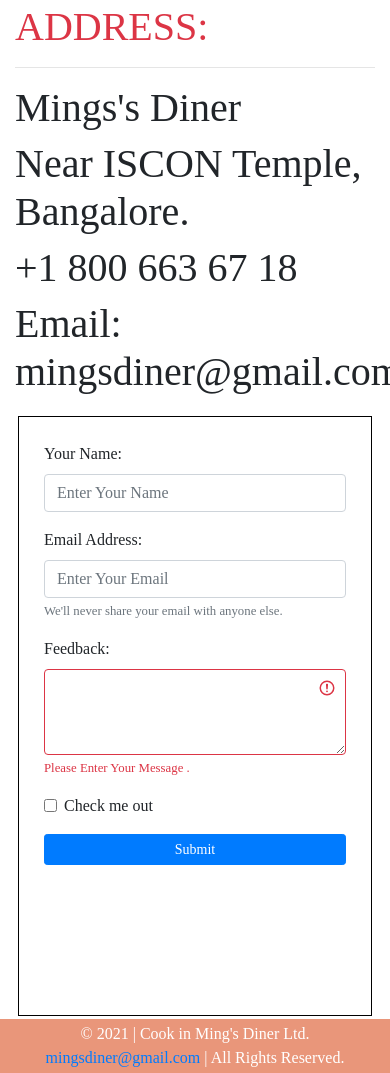
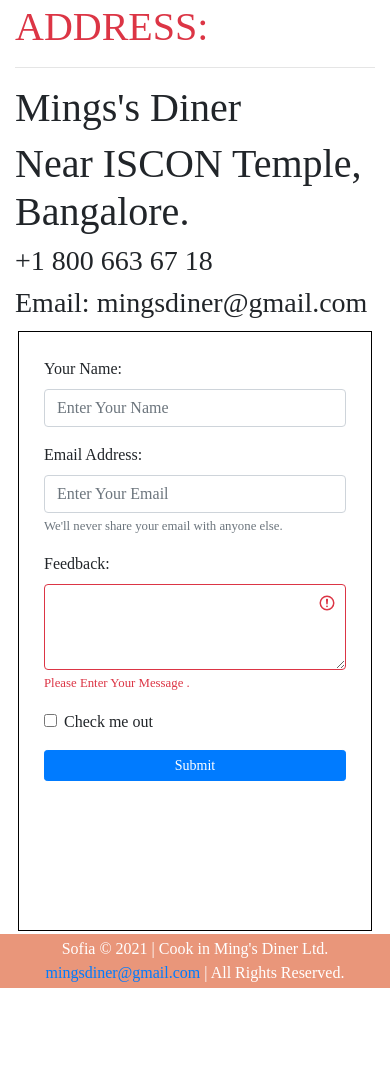
Before and after one commit to nayaksofia/responsive-restaurant-website-bootstrap, a plain HTML site: page index.html in a window 390 px wide. Shown: the part 6721-7794 px from the top of the page. After the commit the page ends 7709 px from the top, so only its background shows below. Drawn offline with Linux system fonts and the light colour scheme.

Commit message:
Change style:

```diff
--- a/css/style.css
+++ b/css/style.css
@@ -39,11 +39,15 @@
   margin-top: 1%;
   border : 1px solid black;
   padding: 25px;
+}
+
+.form-3{
   height: 600px;
 }
 .footer{
 
     text-align: center;
+    position: relative;
     padding: 3px;
     background-color: DarkSalmon;
     color: white;
--- a/index.html
+++ b/index.html
@@ -308,19 +308,18 @@
           width="100%" height="600" style="border:1px;" allowfullscreen="" loading="lazy"></iframe>
       </div>
       <!--Address Of The Ming's Diner-->
-      <div class="col-sm-4">
-        <Address>
+      <div class="col-sm-4 style= "padding:3px">
         <h1 class="Display-3 text-danger text-uppercase">Address: </h1>
         <hr>
-        <h1 class="Display-6">Mings's Diner</h1>
-        <h1 class="Display-6">Near ISCON Temple, Bangalore.</h1>
-        <h1 class="Display-6">+1 800 663 67 18</h1>
-        <h1 class="Display-6">Email: mingsdiner@gmail.com</h1>
-        </Address>
+        <h1>Mings's Diner</h1>
+        <h1>Near ISCON Temple, Bangalore.</h1>
+        <h3>+1 800 663 67 18</h3>
+        <h3>Email: <span> mingsdiner@gmail.com</span></h3>
+
       </div>
       <!--Add Contact Form -->
       <div class="col-sm-4">
-        <form  action="/register" method="get" class="needs-validation form-1" novalidate>
+        <form  action="/register" method="get" class="needs-validation form-1 form-3" novalidate>
           <div class="form-group">
             <label for="exampleInputYourName">Your Name:</label>
             <input type="text" class="form-control" id="exampleInputYourName" placeholder="Enter Your Name" required>
@@ -394,7 +393,7 @@
   <footer class="footer">
     <div class="container">
       <div class="text">
-        © 2021 | Cook in Ming's Diner Ltd.
+       Sofia © 2021 | Cook in Ming's Diner Ltd.
         <a href="mingsdiner@gmail.com">mingsdiner@gmail.com</a> | All Rights
         Reserved.
       </div>
```
Also changed, not shown: sign-up.html (+6 -4 lines).
